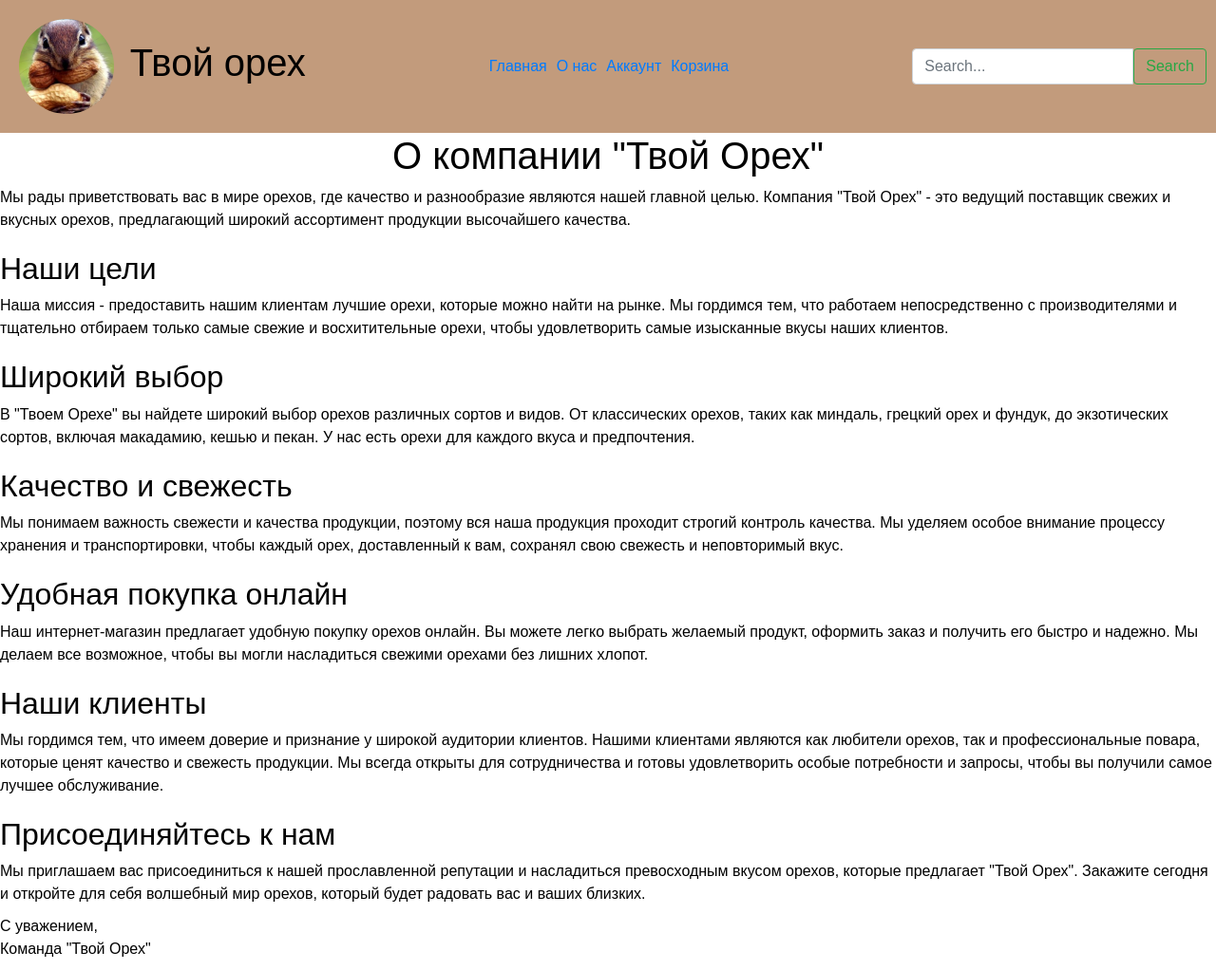
After one commit to mangust17/nuts_shop, a Django app: page /about in a window 1280 px wide. The commit adds this page. Shown: the whole page at 95% size. Run offline with Django 4.2, Linux system fonts and the light colour scheme; some libraries are stand-ins or nearby versions.

Commit message:
7 commit

```diff
--- a/main/models.py
+++ b/main/models.py
@@ -10,11 +10,11 @@ class Profile(models.Model):
     profileimg = models.ImageField(upload_to='profile_images', default='blank-profile-picture.png')
 
     def __str__(self):
-        return self.user.username
+        return self.user.name
 
 
 class Product(models.Model):
-    product_id = models.IntegerField()
+    product_id = models.IntegerField(primary_key=True)
     product_name = models.TextField()
     product_bio = models.TextField()
     price = models.IntegerField()
@@ -38,4 +38,4 @@ class CartItem(models.Model):
     quantity = models.IntegerField(default=1)
 
     def __str__(self):
-        return f"{self.user.username}'s CartItem: {self.product.product_name}"
+        return f"{self.user.name}'s CartItem: {self.product}"
--- /dev/null
+++ b/main/templates/about.html
@@ -0,0 +1,65 @@
+{% extends 'base.html' %}
+
+{% block title %}
+О компании "Твой Орех"
+{% endblock %}
+{% block content %}
+ <style>
+        body {
+            font-family: Arial, sans-serif;
+            color: #000000;
+
+        }
+
+        h1 {
+            text-align: center;
+        }
+
+        h2 {
+            margin-top: 20px;
+        }
+
+        p {
+            margin-bottom: 10px;
+        }
+    </style>
+<body>
+    <h1>О компании "Твой Орех"</h1>
+    <p>Мы рады приветствовать вас в мире орехов, где качество и разнообразие являются нашей главной целью. Компания
+        "Твой Орех" - это ведущий поставщик свежих и вкусных орехов, предлагающий широкий ассортимент продукции
+        высочайшего качества.</p>
+
+    <h2>Наши цели</h2>
+    <p>Наша миссия - предоставить нашим клиентам лучшие орехи, которые можно найти на рынке. Мы гордимся тем, что
+        работаем непосредственно с производителями и тщательно отбираем только самые свежие и восхитительные орехи, чтобы
+        удовлетворить самые изысканные вкусы наших клиентов.</p>
+
+    <h2>Широкий выбор</h2>
+    <p>В "Твоем Орехе" вы найдете широкий выбор орехов различных сортов и видов. От классических орехов, таких как
+        миндаль, грецкий орех и фундук, до экзотических сортов, включая макадамию, кешью и пекан. У нас есть орехи для
+        каждого вкуса и предпочтения.</p>
+
+    <h2>Качество и свежесть</h2>
+    <p>Мы понимаем важность свежести и качества продукции, поэтому вся наша продукция проходит строгий контроль
+        качества. Мы уделяем особое внимание процессу хранения и транспортировки, чтобы каждый орех, доставленный к вам,
+        сохранял свою свежесть и неповторимый вкус.</p>
+
+    <h2>Удобная покупка онлайн</h2>
+    <p>Наш интернет-магазин предлагает удобную покупку орехов онлайн. Вы можете легко выбрать желаемый продукт, оформить
+        заказ и получить его быстро и надежно. Мы делаем все возможное, чтобы вы могли насладиться свежими орехами без
+        лишних хлопот.</p>
+
+    <h2>Наши клиенты</h2>
+    <p>Мы гордимся тем, что имеем доверие и признание у широкой аудитории клиентов. Нашими клиентами являются как любители
+        орехов, так и профессиональные повара, которые ценят качество и свежесть продукции. Мы всегда открыты для
+        сотрудничества и готовы удовлетворить особые потребности и запросы, чтобы вы получили самое лучшее
+        обслуживание.</p>
+
+    <h2>Присоединяйтесь к нам</h2>
+    <p>Мы приглашаем вас присоединиться к нашей прославленной репутации и насладиться превосходным вкусом орехов, которые
+        предлагает "Твой Орех". Закажите сегодня и откройте для себя волшебный мир орехов, который будет радовать вас и
+        ваших близких.</p>
+
+    <p>С уважением,<br>Команда "Твой Орех"</p>
+</body>
+{% endblock %}
--- a/main/templates/base.html
+++ b/main/templates/base.html
@@ -45,6 +45,7 @@
   height: 100%;
   width: 300px;
   margin-right: 20px;
+  margin-top: 20px;
 }
 
 .card img {
@@ -91,21 +92,31 @@
   margin-top: 10px;
 }
 
+.logo-image {
+    border-radius: 50%;
+    width: 100px;
+    height: 100px;
+}
+
+
 
     </style>
 </head>
 <body>
 <header>
-    <div class="navigation">
+    <div class="navigation" style="background-color: #C29B7C;">
         <div class="logo">
-            <img src="logo.png" alt="Логотип">
+            <img src="static/depositphotos_44681117-stock-illustration-cartoon-red-squirrel.jpg" alt="Логотип"
+                 class="logo-image">
+            <h1 style="display: inline-block; margin-left: 10px; vertical-align: middle;">Твой орех</h1>
         </div>
+
         <nav>
             <ul>
-                <li><a href="/">Главная</a></li>
-                <li><a href="#">О нас</a></li>
-                <li><a href="#">Аккаунт</a></li>
-                <li><a href="#">Корзина</a></li>
+                <li><a href="{% url 'home' %}">Главная</a></li>
+                <li><a href="{% url 'about' %}">О нас</a></li>
+                <li><a href="{% url 'account' %}">Аккаунт</a></li>
+                <li><a href="{% url 'cart' %}">Корзина</a></li>
             </ul>
         </nav>
         <form method="POST" role="search" action="{% url 'search' %}">
--- a/main/templates/cart.html
+++ b/main/templates/cart.html
@@ -8,7 +8,7 @@
             <div class="row justify-content-center">
                 {% for cart_item in cart_items %}
                 <div class="card">
-              <a href="{% url 'product_detail' cart_item.product.id %}">
+                    <a href="{% url 'cart' %}">
                         <img src="{{ cart_item.product.image.url }}" alt="{{ cart_item.product.product_name }}">
                     </a>
                     <div class="card-body">
--- a/main/templates/products.html
+++ b/main/templates/products.html
@@ -12,7 +12,7 @@
   <div class="product-info">
     <h3>{{ product.product_name }}</h3>
     <p>{{ product.product_bio }}</p>
-    <p>Цена за кг: <span id="product-price">{{ product.price }}</span>р</p>
+    <p>Цена за 100гр: <span id="product-price">{{ product.price }}</span>р</p>
     <div class="product-actions">
       <input type="number" name="quantity" id="quantity" value="1" min="1" onchange="updatePrice()">
       <button class="add-to-cart">Добавить в корзину</button>
@@ -20,7 +20,6 @@
     <p>{{product.description}}</p>
   </div>
 </div>
-
 <script>
   function updatePrice() {
     var quantity = document.getElementById('quantity').value;
--- a/main/urls.py
+++ b/main/urls.py
@@ -3,11 +3,15 @@ from . import views
 
 urlpatterns = [
     path('', views.main_page, name='home'),
+    path('about', views.about, name='about'),
+    path('account', views.account, name='account'),
     path('create_us', views.create_us, name='create_us'),
     path('sign_in', views.sign_in, name='sign_in'),
     path('log_out', views.log_out, name='log_out'),
     path('search', views.search, name='search'),
-    path('product/<int:pk>/', views.ProductDetailView.as_view(), name='product_detail'),
+    path('product/<int:product_id>/', views.ProductDetailView.as_view(), name='product_detail'),
     path('add-to-cart/<int:product_id>/', views.add_to_cart, name='add_to_cart'),
-
+    path('cart', views.cart, name='cart'),
+    path('remove_from_cart/<int:cart_item_id>/', views.remove_from_cart, name='remove_from_cart'),
+    path('checkout_order', views.checkout, name='checkout')
 ]
--- a/main/views.py
+++ b/main/views.py
@@ -10,6 +10,17 @@ from django.views.generic import DetailView
 def main_page(request):
     product = Product.objects.all()
     return render(request, 'main_page.html', {'title': 'Главная страница сайта', 'product': product})
+
+
+def about(request):
+    return render(request, 'about.html')
+
+
+def account(request):
+    if request.user.is_authenticated:
+        return render(request, 'account.html', {'authenticated': True})
+    else:
+        return render(request, 'account.html', {'authenticated': False})
 
 
 def create_us(request):
@@ -37,7 +48,7 @@ def create_us(request):
             messages.info(request, "Пароли не совпадают")
             return redirect('create_us')
     else:
-        return render(request, 'main/create_us.html')
+        return render(request, 'reg.html')
 
 
 def sign_in(request):
@@ -53,7 +64,7 @@ def sign_in(request):
             messages.info(request, "Введенные данные не верны")
             return redirect('sign_in')
     else:
-        return render(request, 'main/signin.html')
+        return render(request, 'auth.html')
 
 
 def log_out(request):
@@ -82,6 +93,7 @@ class ProductDetailView(DetailView):
         pk = self.kwargs.get('pk')
         return get_object_or_404(Product, pk=pk)
 
+
 def add_to_cart(request, product_id):
     product = get_object_or_404(Product, pk=product_id)
     cart_item, created = CartItem.objects.get_or_create(user=request.user, product=product)
@@ -90,4 +102,32 @@ def add_to_cart(request, product_id):
         cart_item.quantity += 1
         cart_item.save()
 
-    return redirect('cart_view')
+    return render(request, 'home')
+
+
+def remove_from_cart(request, cart_item_id):
+    cart_item = get_object_or_404(CartItem, pk=cart_item_id, user=request.user)
+    if cart_item.quantity > 1:
+        cart_item.quantity -= 1
+        cart_item.save()
+    else:
+        cart_item.delete()
+    return redirect('cart')
+
+
+@login_required(login_url='signin')
+def cart(request):
+    cart_items = CartItem.objects.filter(user=request.user)
+    total_price = 0
+    for cart_item in cart_items:
+        total_price += cart_item.product.price * cart_item.quantity
+
+    return render(request, 'cart.html', {'cart_items': cart_items, 'total_price': total_price})
+
+
+def checkout(request):
+    cart_items = CartItem.objects.filter(user=request.user)
+    if cart_items != 0:
+        return render(request, 'checkout.html')
+    else:
+        return render(request, 'main_page.html')
```
Also changed, not shown: main/templates/account.html (added, +17 -0 lines), main/templates/main_page.html (+25 -9 lines), main/templates/search.html (+22 -7 lines), db.sqlite3, images/arahis-v-glazuri-miks_vLNnubB.jpg (added), main/migrations/0001_initial.py, main/migrations/0002_remove_product_id_product_description_and_more.py (deleted), main/migrations/0003_product_id_alter_product_product_id.py (deleted), main/static/depositphotos_44681117-stock-illustration-cartoon-red-squirrel.jpg (added). Lines whose indentation alone changed are shown as unchanged.
